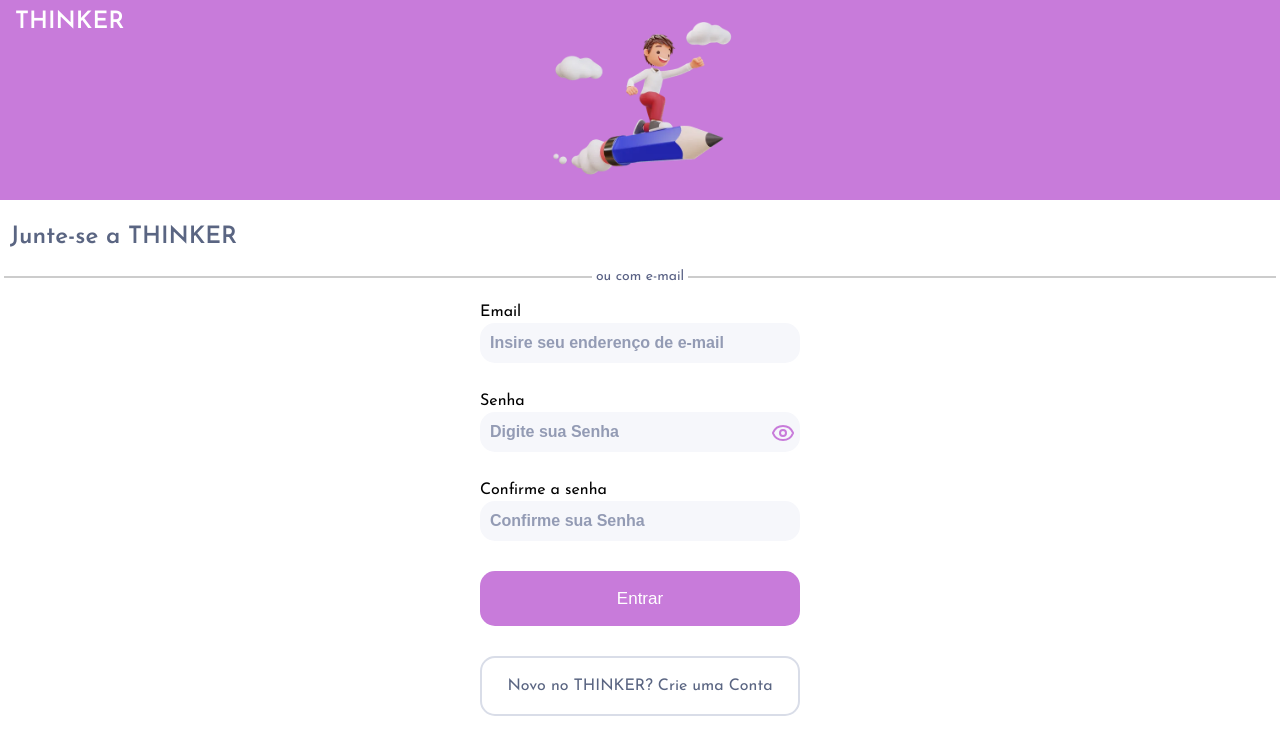
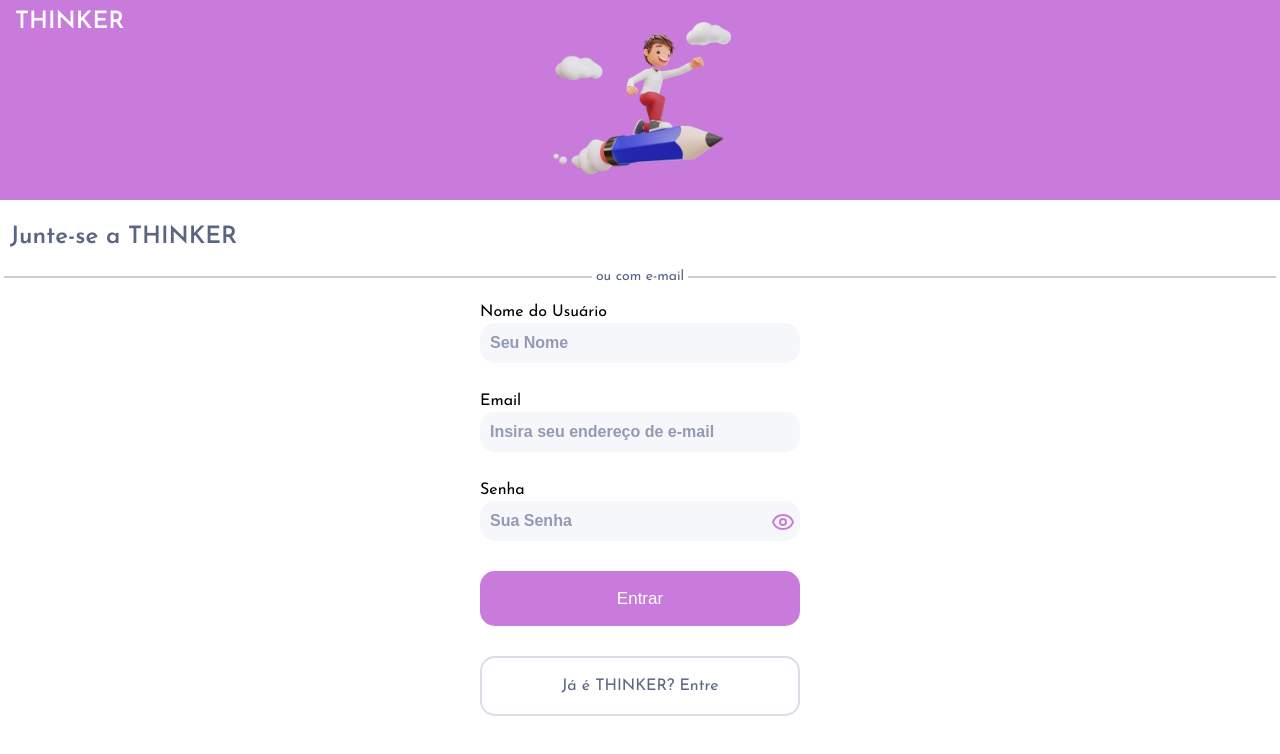
Before and after one commit to DevVitorlevi/Thinker, a React (Vite) app in the folder frontend/: page /register in a window 1280 px wide. Shown: the top 754 px of the page. Built offline with nearby package versions, Linux system fonts and the light colour scheme.

Commit message:
validações feitas

```diff
--- a/frontend/src/pages/Register.jsx
+++ b/frontend/src/pages/Register.jsx
@@ -1,18 +1,80 @@
-
-import { useState } from 'react'
+import { useRef, useState } from 'react'
 import image1 from '../assets/ft1.png'
 import { Container, Imagediv, Formdiv, Divider, Text, Form } from '../styles/Login'
 import { Eye, EyeClosed } from 'lucide-react'
 import { Link } from 'react-router-dom'
 
 const Register = () => {
-    const [open, setOpen] = useState(false)
+    const [open, setOpen] = useState(false);
+    const [FormData, setFormdata] = useState({
+        name: '',
+        email: '',
+        password: ''
+    });
+
+    const [error, setError] = useState({
+        name: '',
+        email: '',
+        password: ''
+    });
+
+    const emailRegex = /^[a-zA-Z0-9._%+-]+@[a-zA-Z0-9.-]+\.[a-zA-Z]{2,}$/;
+
+    //useRef
+    const inputName = useRef();
+    const inputPassword = useRef();
+
+    const handleChange = (e) => {
+        const { name, value } = e.target;
+        setFormdata({ ...FormData, [name]: value });
+
+    };
+
+    const handleSubmit = (e) => {
+        e.preventDefault();
+
+        let hasError = false;
+        let newErrors = { name: "", email: "", password: "" };
+
+        if (FormData.name.trim() === "") {
+            newErrors.name = "Nome é obrigatório";
+            hasError = true;
+        }
+        if (!emailRegex.test(FormData.email)) {
+            newErrors.email = "Email inválido";
+            hasError = true;
+        }
+        if (FormData.password.length < 6) {
+            newErrors.password = "A senha deve ter pelo menos 6 caracteres";
+            hasError = true;
+        }
+
+        if (hasError) {
+            setError(newErrors);
+            return;
+        }
+
+        setError({ name: "", email: "", password: "" });
+
+        // Reseta os campos do formulário
+        setFormdata({ name: "", email: "", password: "" });
+
+        // Foca no primeiro input após o envio
+        inputName.current.focus();
+    };
+
+    const TogglePass = () => {
+        if (!inputPassword.current) return;
+        inputPassword.current.type = open ? "password" : "text";
+        setOpen(!open);
+    };
+
     return (
         <>
             <Container>
                 <Imagediv>
                     <h1 className='font'>THINKER</h1>
-                    <img src={image1} />
+                    <img src={image1} alt="Thinker logo" />
                 </Imagediv>
                 <Formdiv>
                     <div className="entre">
@@ -22,35 +84,60 @@ const Register = () => {
                         <Text>ou com e-mail</Text>
                     </Divider>
                     <Form>
-                        <form>
+                        <form onSubmit={handleSubmit}>
+                            <div className="inputs">
+                                <p> Nome do Usuário </p>
+                                <input
+                                    type="text"
+                                    value={FormData.name}
+                                    name='name'
+                                    className={`input ${error.name ? 'input-error' : ''}`}
+                                    placeholder='Seu Nome'
+                                    onChange={handleChange}
+                                    ref={inputName}
+                                    required
+                                />
+                                {error.name && <p className='required'>{error.name}</p>}
+                            </div>
                             <div className="inputs">
                                 <p>Email</p>
-                                <input type="text" name={FormData.email} className='input' placeholder='Insire seu enderenço de e-mail' />
-                                <p className='required'>Email Inválido</p>
+                                <input
+                                    type="text"
+                                    value={FormData.email}
+                                    name='email'
+                                    className={`input ${error.email ? 'input-error' : ''}`}
+                                    placeholder='Insira seu endereço de e-mail'
+                                    onChange={handleChange}
+                                    required
+                                />
+                                {error.email && <p className='required'>{error.email}</p>}
                             </div>
                             <div className="inputs">
                                 <p>Senha</p>
-                                <input type="password" name={FormData.password} placeholder='Digite sua Senha' className='input' />
-                                <p className="required">Senha deve Conter 8 Caracteres</p>
-                                <span onClick={() => setOpen(!open)}>
-                                    {open ? <EyeClosed className='eye-c' /> : <Eye className='eye' />}
+                                <input
+                                    type={open ? "text" : "password"}
+                                    name="password"
+                                    className={`input ${error.password ? 'input-error' : ''}`}
+                                    required
+                                    ref={inputPassword}
+                                    value={FormData.password}
+                                    onChange={handleChange}
+                                    placeholder='Sua Senha'
+                                />
+                                {error.password && <p className='required'>{error.password}</p>}
+                                <span onClick={TogglePass}>
+                                    {open ? <EyeClosed className="eye-c" /> : <Eye className="eye" />}
                                 </span>
                             </div>
-                            <div className="inputs">
-                                <p>Confirme a senha</p>
-                                <input type="password" name={FormData.confirm} className='input' placeholder='Confirme sua Senha' />
-                                <p className='required'>
-                                    Senhas não Coincidem
-                                </p>
-                            </div>
+
                             <button type="submit">Entrar</button>
-                            <Link to='/login' target='_blank' >Novo no THINKER? Crie uma Conta</Link>
+                            <Link to='/login' target='_blank'>Já é THINKER? Entre</Link>
                         </form>
-                    </Form >
+                    </Form>
                 </Formdiv>
             </Container>
         </>
-    )
-}
+    );
+};
 
-export default Register
+export default Register;
--- a/frontend/src/styles/Login.js
+++ b/frontend/src/styles/Login.js
@@ -83,7 +83,7 @@ export const Form = styled.div`
         color: red;
         font-size: 15px;
         margin-top: 5px;
-        display: none;
+        display: block;
     }
     .input{
         max-width:25rem;
@@ -105,6 +105,7 @@ export const Form = styled.div`
         right: 5px;
         top: 28px;
         color: #C87BDA;
+        cursor: pointer;
     }
     p{
         margin-bottom: 3px;
```
